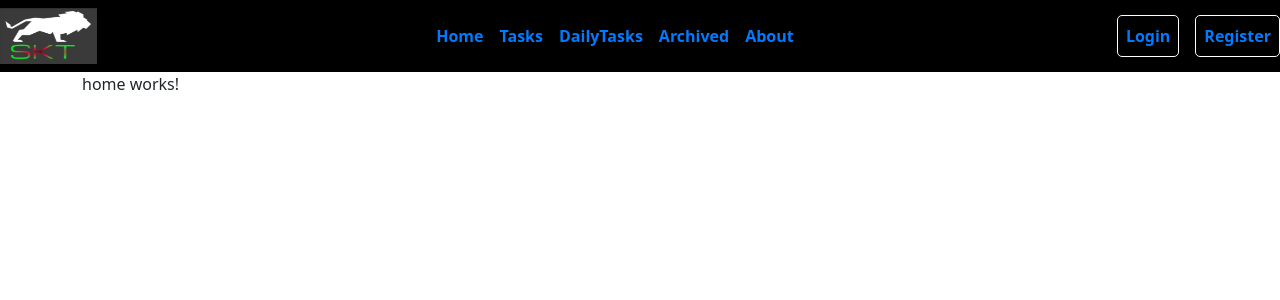
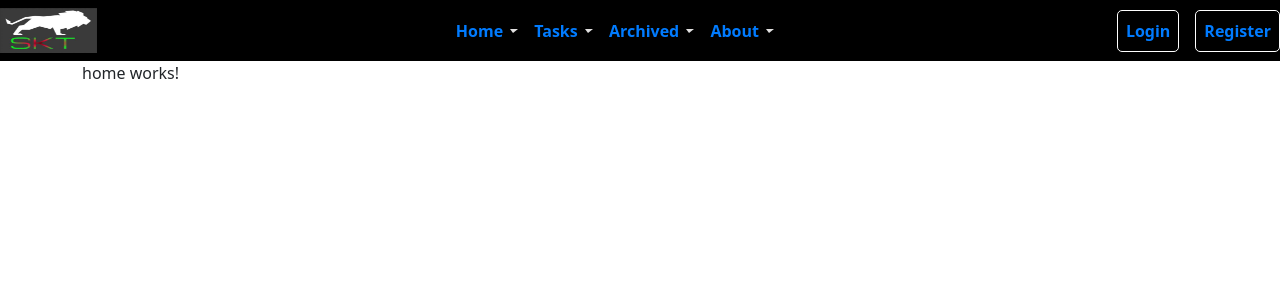
Before and after one commit to ktsunkara9/SKT-Repo, an Angular app: page / in a window 1280 px wide. Shown: the top 300 px of the page. Built offline with nearby package versions, Linux system fonts and the light colour scheme; no server answers.

Commit message:
Added Caret icons to Menubar and removed Daily Tasks from Menubar

```diff
--- a/src/app/header/header.component.css
+++ b/src/app/header/header.component.css
@@ -10,11 +10,27 @@ nav {
     color: #007bff
   }
 
+  nav > div > ul > li .caret {
+    width: 0;
+    height: 0;
+    border: 4px solid #e2e1e1;
+    border-left: 3px solid transparent ;
+    border-bottom: 5px solid transparent ;
+    border-right: 5px solid transparent ;
+    display: flex;
+    margin-top: 3px;
+    margin-left: 3px;
+    display:inline-block;
+    line-height:6px;
+    vertical-align:middle;
+  }
+
+
   img {
     position: relative;
     left : 0px;
     top : 0px;
-    height : 56px;
+    height : 45px;
     width : 97px;
     padding: 0%;
   }
--- a/src/app/header/header.component.html
+++ b/src/app/header/header.component.html
@@ -9,21 +9,29 @@
     <div class="collapse navbar-collapse" id="navbarMenu">
       <ul class="navbar-nav mx-auto text-md-center">
         <li class="nav-item">
-          <a href="#" class="nav-link" [routerLink]="['/']"> <b>Home</b>  </a>
+          <a href="#" class="nav-link" [routerLink]="['/']">
+            <b>Home</b>&nbsp;<span class="caret"></span>
+          </a>
         </li>
         <li class="nav-item">
-          <a href="#" class="nav-link" [routerLink]="['/tasks']"> <b>Tasks</b>  </a>
+          <a href="#" class="nav-link" [routerLink]="['/tasks']">
+            <b>Tasks</b>&nbsp;<span class="caret"></span>
+          </a>
         </li>
 
-        <li class="nav-item">
+        <!-- <li class="nav-item">
           <a href="#" class="nav-link" [routerLink]="['/dailyTasks']"> <b>DailyTasks</b> </a>
-        </li>
+        </li> -->
 
         <li class="nav-item">
-          <a href="#" class="nav-link"> <b>Archived</b>  </a>
+          <a href="#" class="nav-link">
+            <b>Archived</b>&nbsp;<span class="caret"></span>
+          </a>
         </li>
         <li class="nav-item">
-          <a href="#" class="nav-link"> <b>About</b>  </a>
+          <a href="#" class="nav-link">
+            <b>About</b>&nbsp;<span class="caret"></span>
+          </a>
         </li>
       </ul>
 
```
